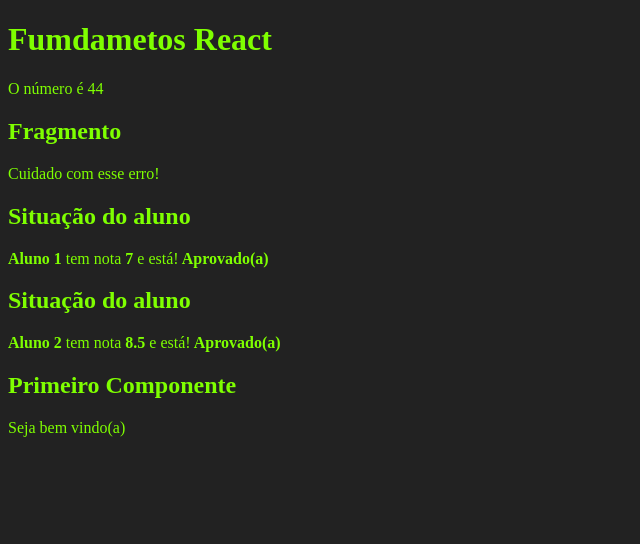
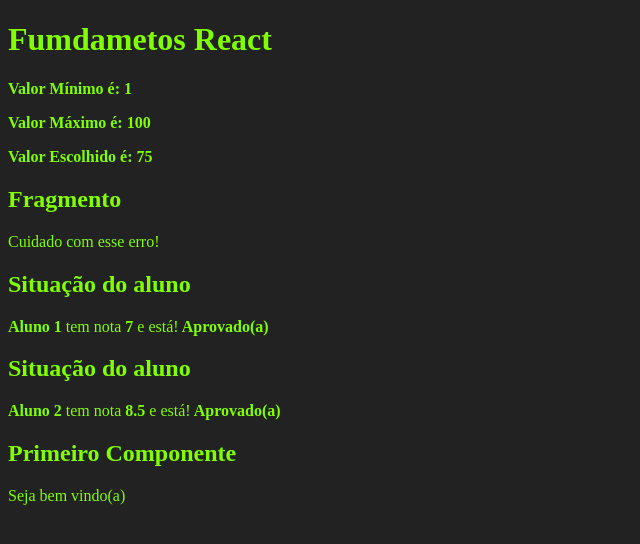
Before and after one commit to fabiojpegoraro/curso-react-redux, a React (Create React App) app in the folder fundamentos-react/: page / in a window 1280 px wide. Shown: the top 544 px of the page, without its empty margins (0-640 px from the left). Built offline with nearby package versions, Linux system fonts and the light colour scheme.

Commit message:
Fundamentos React

```diff
--- a/fundamentos-react/src/components/basicos/Aleatorio.jsx
+++ b/fundamentos-react/src/components/basicos/Aleatorio.jsx
@@ -4,10 +4,18 @@
     return Math.floor(Math.random() * (max - min + 1)) + min;
 };
 
-export default function Aleatorio(props) {
+export default (props) => {
     return (
         <div>
-            O número é {aleatorio(props.min, props.max)}
+            <p>
+                <strong>Valor Mínimo é: {props.min}</strong>
+            </p>
+            <p>
+                <strong>Valor Máximo é: {props.max}</strong>
+            </p>
+            <p>
+            <strong>Valor Escolhido é: {aleatorio(props.min, props.max)}</strong>
+            </p>
         </div>
     );
 };
```
